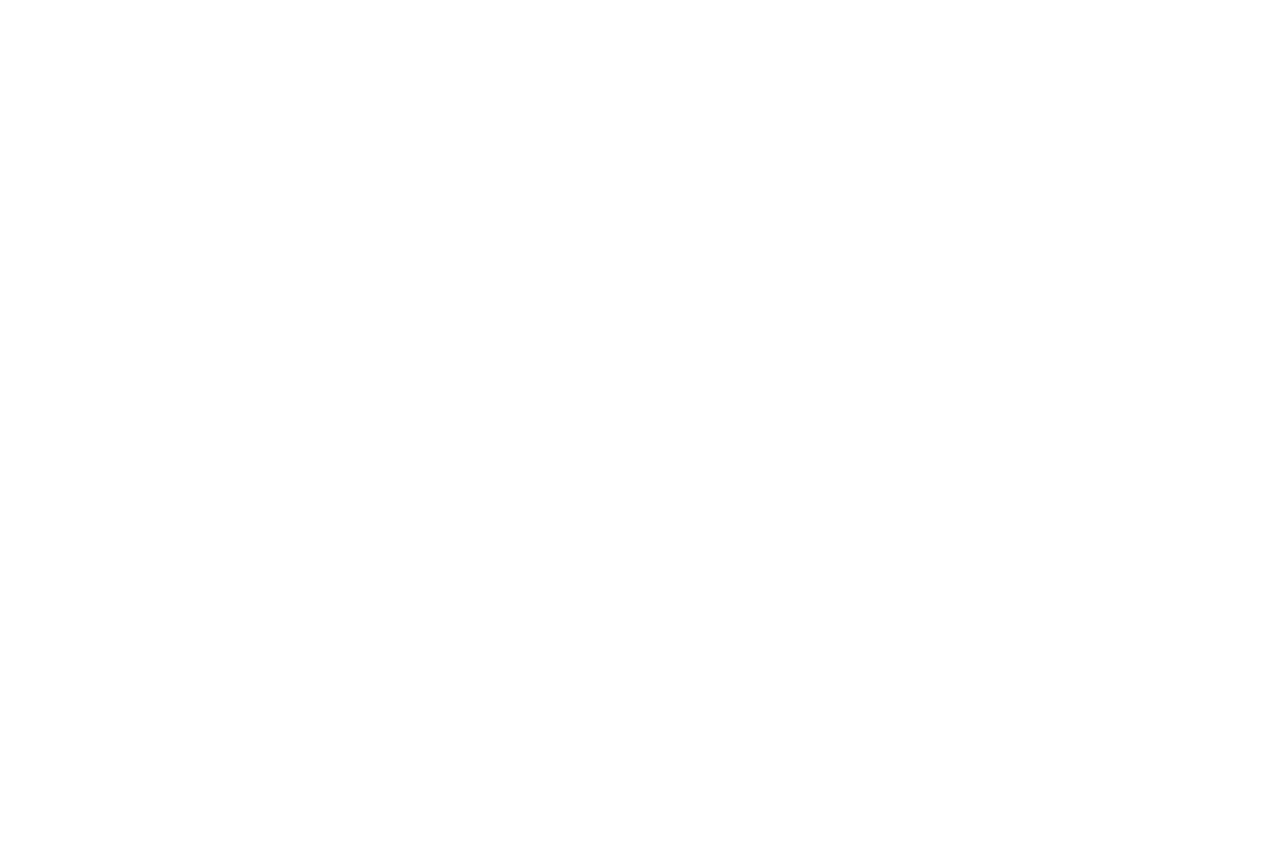
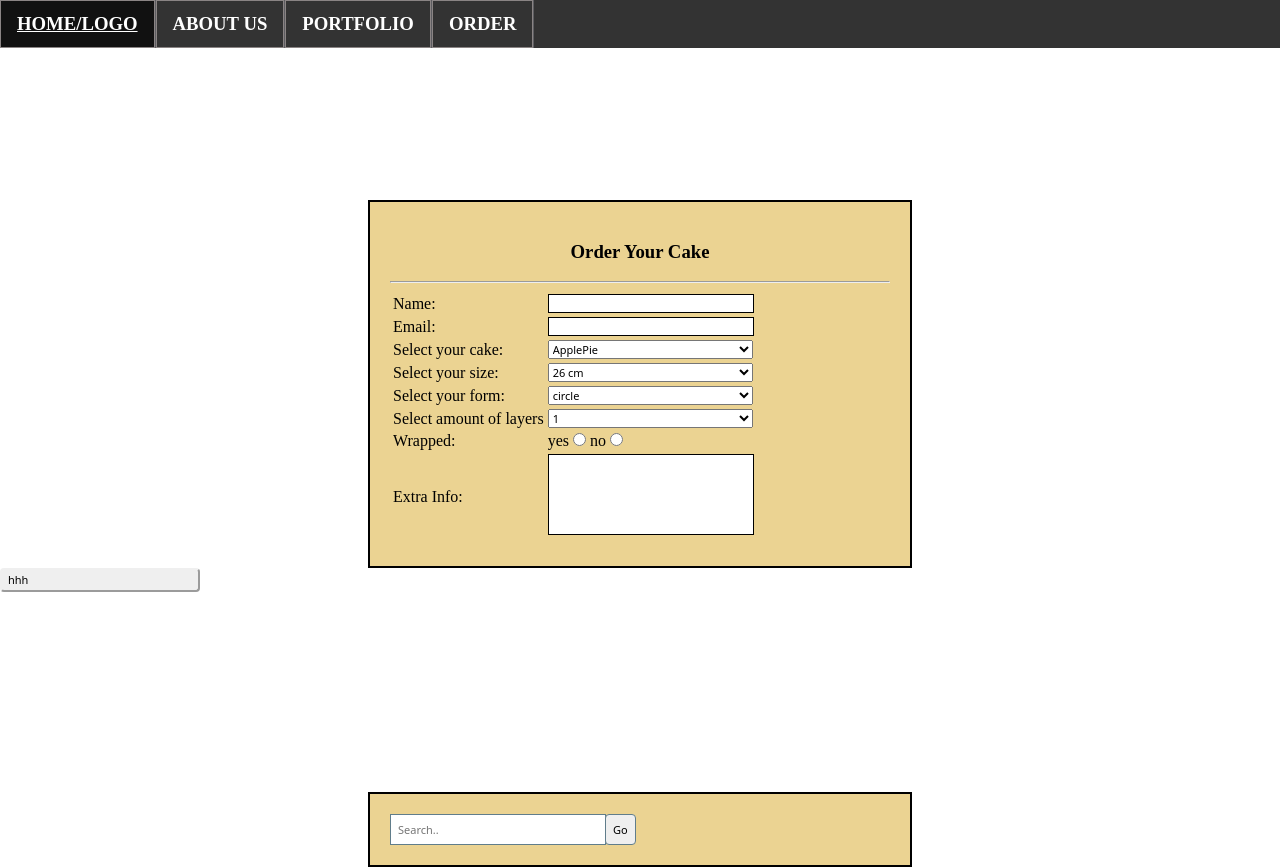
Before and after one commit to patriciaschutter/Business-Website, a plain HTML site: page orderlist.html in a window 1280 px wide. Before the commit the page ends 800 px from the top, so only its background shows below. Drawn offline with nearby package versions, Linux system fonts and the light colour scheme.

Commit message:
styling added

```diff
--- a/cake&co.css
+++ b/cake&co.css
@@ -1,23 +1,64 @@
 body{
-	margin: 0;
-	padding: 0;
+    padding: 0;
+    margin: 0px;
 }
 
-nav {
-	height: 45px;
-	width: 100%;
-	position: fixed;
-	background-color: #f16969;
-	float: left;
-
+a {
+    border-right: solid 2px blue;
 }
 
-a{
-	border-right: solid 2px blue;
+ul {
+    list-style-type: none;
+    margin: 0;
+    padding: 0;
+    top: 0px;
+    position: fixed;
+    width: 100%;
+    background-color: #333;
 }
 
+li {
+    float: left;
+    border-right: 1px solid #5d5d61;
+}
+
+li a {
+    /*display: block; - Displaying the links as block elements makes the whole link
+     area clickable (not just the text), and it allows us to specify padding
+     (and height, width, margins, etc. if you want)*/
+    display: block;
+    color: white;
+    text-align: center;
+    padding: 12px 16px;
+    text-decoration: none;
+    border: 1px solid #8a8484;
+}
+
+/* Change the link color to #111 (black) on hover */
+li a:hover {
+    background-color: #111;
+    text-decoration: underline;
+}
+
+a {text-decoration: none; color:black; }
+a:visited { text-decoration: none; }
+/* Pulled from internet; not required?
+a:hover { text-decoration: none; }
+a:focus { text-decoration: none; }
+a:hover, a:active { text-decoration: none; }
+*/
+
+#companyName {
+    color: blue;
+    font-family: Georgia, serif;
+    font-size: 800%;
+    margin-top: 50px;
+    padding-top: 0px;
+}
+    margin: 0;
 
 /* HOME PAGE */
+
 #divindexslideshow{
 	text-align: center;
 	vertical-align: center;
--- a/javascript/homepage.js
+++ b/javascript/homepage.js
@@ -12,5 +12,5 @@ function carousel() {
     slideIndex++;
     if (slideIndex > x.length) {slideIndex = 1}
     x[slideIndex-1].style.display = "block";
-    setTimeout(carousel, 4000); // Change image every 2 seconds
+    setTimeout(carousel, 4000); // Change image every 4 seconds
 }
--- a/orderlist.html
+++ b/orderlist.html
@@ -0,0 +1,201 @@
+<!DOCTYPE html>
+<html>
+<head>
+		<link rel="stylesheet" type="text/css" href="cake&co.css">
+
+	<style type="text/css">
+		form{
+			margin:0 auto;
+			margin-top: 200px;
+			width: 500px;
+			background-color: #ebd392;
+			padding: 20px;
+			border: 2px solid black;
+		}
+	textarea{
+		resize: none;
+		width: 200px;
+		border: 1px solid black;
+	}
+	.textinput{
+		border: 1px solid black;
+		width: 200px;
+	}
+	h3{
+		text-align: center;
+	}
+	select{
+		width: 205px;
+	}
+	.submitbutton{
+		width: 200px;
+		cursor: pointer;
+	}
+	.submitbutton:hover{
+		background-color:#607d8b;
+		transition: all 0.40s;
+	}
+	#search{
+		width: 200px;
+		padding: 7px;
+		border: 1px solid #607d8b;
+	}
+	#submit{
+
+		padding: 7px;
+		margin:-5px;
+		border: 1px solid #607d8b;
+		cursor: pointer;
+	}
+
+	#submit:hover{
+		background-color: #607d8b;
+		transition: all 0.40s
+	}
+
+
+	</style>
+	<script
+	  src="https://code.jquery.com/jquery-3.2.1.min.js"
+	  integrity="sha256-hwg4gsxgFZhOsEEamdOYGBf13FyQuiTwlAQgxVSNgt4="
+	  crossorigin="anonymous"></script>
+
+	<title>Order</title>
+</head>
+<body>
+	<nav>
+		<h3>
+			<ul>
+				<li class="tabs"><a href="homepage.html">HOME/LOGO</a></li>
+				<li class="tabs"><a href="aboutus.html">ABOUT US</a></li>
+				<li class="tabs"><a href="portfolio.html">PORTFOLIO</a></li>
+				<li class="tabs"><a href="orderlist.html">ORDER</a></li>
+			</ul>
+		</h3>
+	</nav>
+
+	<form>
+
+
+		<h3 id="welcome">Order Your Cake</h3><hr>
+
+		<table>
+			<tr>
+				<td><label for="user">Name:</label></td>
+				<td "> <input class="textinput type="text" id="user" name="user"></td>
+
+			</tr>
+
+			<tr>
+				<td><label for="email">Email:</label></td>
+				<td > <input class="textinput" type="text" id="email" name="email"></td>
+
+			</tr>
+			<tr>
+				<td><label for="Cake">Select your cake:</label></td>
+				<td>
+					<select name="cakesort">
+					<option>ApplePie</option>
+					<option>Hazelnut</option>
+					<option>AppleCrumble</option>
+					<option>IceCake</option></td>
+					</select>
+			</tr>
+
+			<tr>
+				<td><label for="size">Select your size:</label></td>
+				<td>
+					<select name="size">
+					<option>26 cm</option>
+					<option>30 cm</option>
+					<option>34 cm</option>
+
+					</select>
+			</tr>
+			<tr>
+				<td><label for="form">Select your form:</label></td>
+				<td>
+					<select name="size">
+					<option>circle</option>
+					<option>square</option>
+					<option>triangle</option>
+
+					</select>
+			</tr>
+			<tr>
+				<td><label for="layers">Select amount of layers</label></td>
+				<td>
+					<select name="layers">
+					<option>1</option>
+					<option>2</option>
+					<option>3</option>
+					<option>4</option>
+					<option>5</option>
+					<option>6</option>
+					</select>
+			</tr>
+
+			<tr>
+				<td><label>Wrapped:</label></td>
+				<td>yes <input type="radio" name="Wrapped"> no <input type="radio" name="Wrapped">
+
+			</tr>
+
+			<tr>
+			<td><label for="Extra Info" >Extra Info:</label></td>
+			<td><textarea id="textarea_01" rows="5" cols="30"></textarea></td>
+			</tr>
+
+
+			<tr>
+				<td></td>
+				<td></td>
+			</tr>
+
+		</table>
+
+
+
+	</form>
+	<button id="submit_01" class="submitbutton" type="" value="click to submit" name="submit_form">hhh</button>
+
+	<form action="https://www.google.com">
+		<input type="text" placeholder="Search.." maxlength="20" id="search" name="">
+		<input type="submit" id=submit value="Go" name="">
+
+
+	</form>
+
+
+	<script type="text/javascript">
+	    $( document ).ready(function(){
+
+	     $("#submit_01").click(function(){
+
+	     	var user = $("#user").val()
+	     	var email = $("#email").val()
+	     	var textarea_01 = $("#textarea_01").val()
+	     	if (user.length>0&&email.length>0){$("#welcome").html("thank you for your order")}
+	     	else{$("#welcome").html("you missed a thingie")}
+
+
+	    //     console.log("submit reached")
+
+	    //     var x = document.getElementsByTagName("input")[0].value
+	    //     console.log(x)
+
+	    //     if (x === "bacon"){
+	    //         document.getElementById("welcome").innerHTML = "Thank you for your order"
+	    //     }
+	    //     else{
+	    //         document.getElementById("welcome").innerHTML = "you havent filled the complete form"
+	    //     }
+	    });
+
+    })
+	</script>
+
+
+
+</body>
+</html>
```
Also changed, not shown: aboutus.html (+68 -0 lines), homepage.html (+16 -0 lines), portfolio.html (+11 -0 lines), images/image_bakkerij.jpeg (added).
